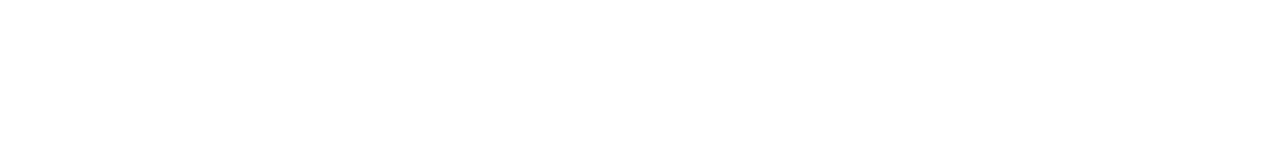
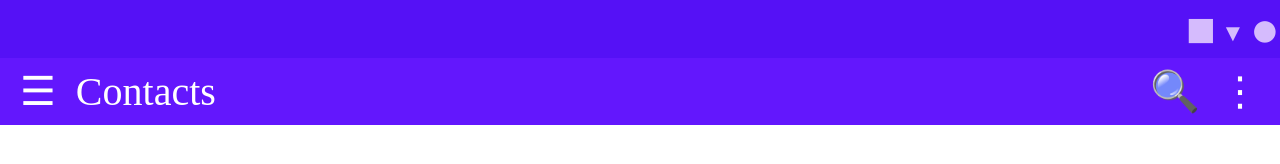
Before and after one commit to 20gnunez/mobile-form, a plain HTML site: page index.html in a window 1280 px wide. Drawn offline with Linux system fonts and the light colour scheme.

Commit message:
Complete top nav bar

```diff
--- a/index.html
+++ b/index.html
@@ -7,6 +7,32 @@
     <link rel="stylesheet" href="styles.css">
 </head>
 <body>
+    <header>
+        <div class="top-bar">
+            <div class="symbol">&#9632;</div>
+            <div class="triangle">&#x25BC;</div>
+            <div class="symbol">&#9679;</div>
+        </div>
+        <nav class="nav-bar">
+            <div class="nav-left">
+                <div>
+                    &#9776;
+                </div>
+                <div>
+                    Contacts
+                </div>
+            </div>
+            <div class="nav-right">
+                <div>
+                    &#x1F50D
+                </div>
+                <div>
+                    &#8942;
+                </div>
+            </div>
 
+
+        </nav>
+    </header>
 </body>
 </html>
--- a/styles.css
+++ b/styles.css
@@ -0,0 +1,51 @@
+* {
+    margin: 0;
+    padding: 0;
+}
+
+.symbol {
+    font-size: 50px;
+    color: rgba(245, 230, 255, 0.8) ;
+
+}
+
+.triangle {
+    font-size: 24px;
+    margin-top: 9px;
+    color: rgba(245, 230, 255, 0.8) ;
+    margin-left: 5px;
+    margin-right: 5px;
+}
+
+.top-bar {
+    display: flex;
+    align-items: center;
+    justify-content: flex-end;
+    background-color: #5511f6;
+}
+
+.nav-bar {
+    font-size: 40px;
+    display: flex;
+    justify-content: space-between;
+    align-items: center;
+    background-color: #6317fd;
+    color: white;
+}
+
+.nav-left, .nav-right {
+    display: flex;
+    align-items: center;
+    margin-top: 10px;
+    margin-bottom: 10px;
+}
+
+.nav-left div:first-of-type {
+    margin-left: 20px;
+    margin-right: 20px;
+}
+
+.nav-right div:last-of-type {
+    margin-left: 20px;
+    margin-right: 20px;
+}
```
